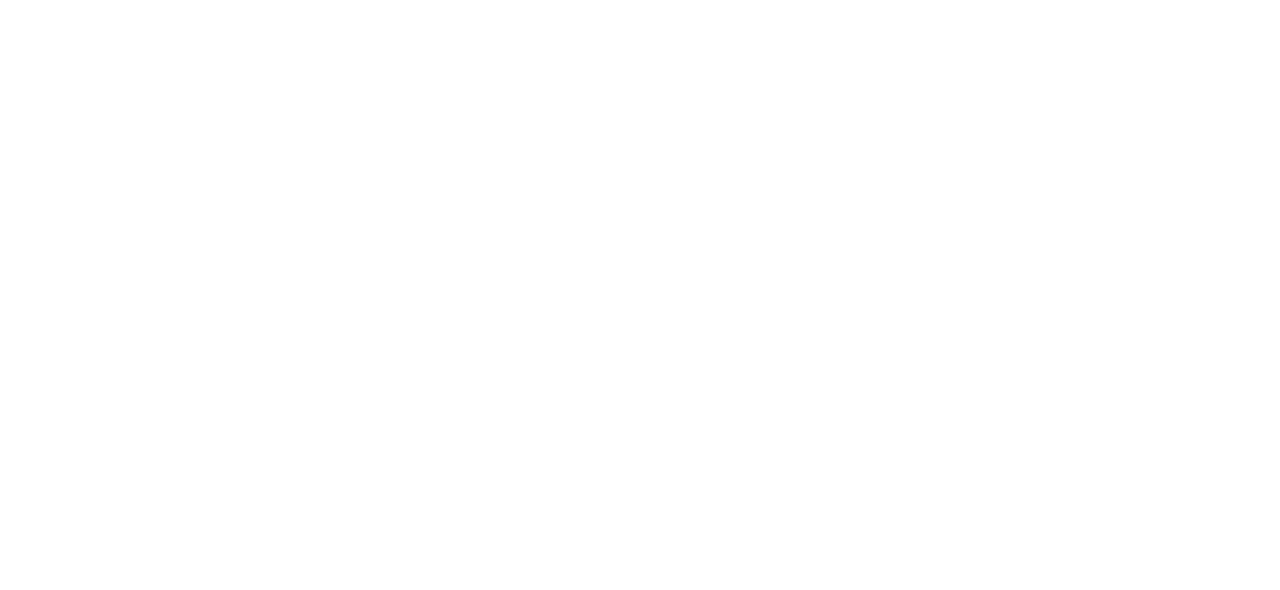
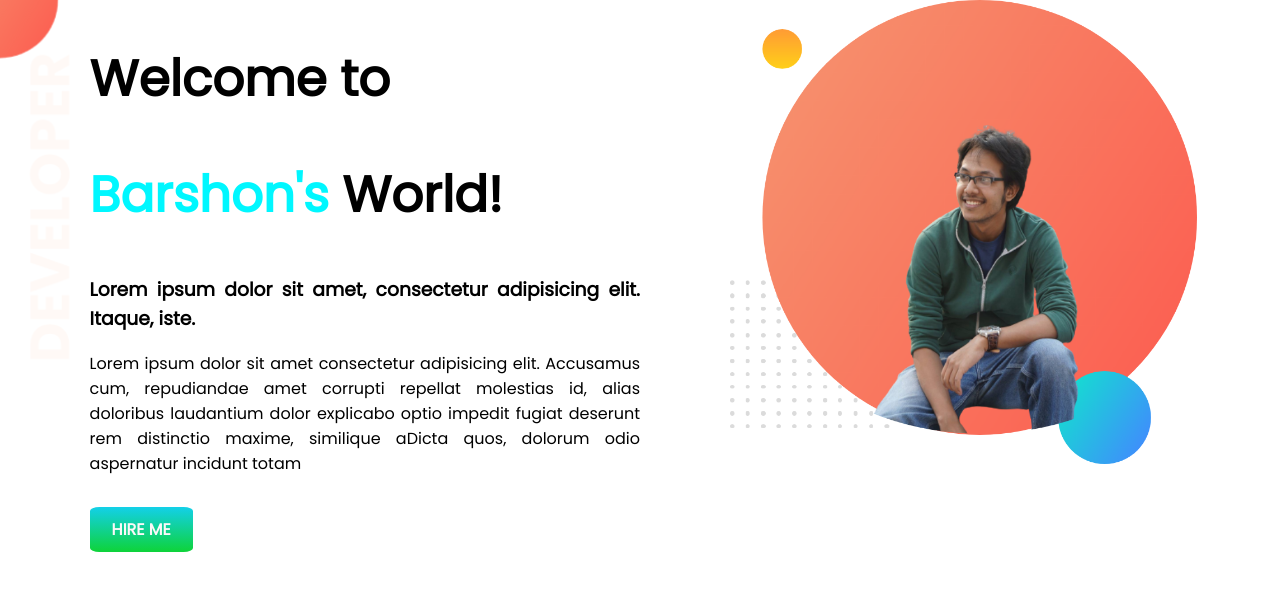
Before and after one commit to Barshonwebdev/First-portfolio, a plain HTML site: page index.html in a window 1280 px wide. Drawn offline with Linux system fonts and the light colour scheme.

Commit message:
top part

```diff
--- a/index.html
+++ b/index.html
@@ -1,12 +1,34 @@
 <!DOCTYPE html>
 <html lang="en">
+
 <head>
     <meta charset="UTF-8">
     <meta name="viewport" content="width=device-width, initial-scale=1.0">
     <title>Barshon's Portfolio</title>
+    <link rel="preconnect" href="https://fonts.googleapis.com">
+    <link rel="preconnect" href="https://fonts.gstatic.com" crossorigin>
+    <link href="https://fonts.googleapis.com/css2?family=Poppins&display=swap" rel="stylesheet">
     <link rel="stylesheet" href="portfolio.css">
+
 </head>
+
 <body>
+   <section class="top">
+    <div class="half">
+        <h1>Welcome to </h1>
+        <h1><span class="high">Barshon's</span> World!</h1>
+        <h3>Lorem ipsum dolor sit amet, consectetur adipisicing elit. Itaque, iste.</h3>
+        <p>Lorem ipsum dolor sit amet consectetur adipisicing elit. Accusamus cum, repudiandae amet corrupti repellat
+            molestias id, alias doloribus laudantium dolor explicabo optio impedit fugiat deserunt rem distinctio
+            maxime, similique aDicta quos, dolorum odio aspernatur incidunt totam
+        </p>
+        <br>
+        <a class="hire" target="_blank" href="https://www.linkedin.com/in/barshon-chowdhury-a5b0791a7/">HIRE ME</a>
+    </div>
+    <div class="half">
+    <img src="images/my-bg.png" alt="">
+    </div>
+   </section>
+</body>
 
-</body>
 </html>
--- a/portfolio.css
+++ b/portfolio.css
@@ -0,0 +1,47 @@
+body{
+    font-family: 'Poppins', sans-serif;
+    margin: 0%;
+}
+
+h1{
+    font-size: 50px;
+}
+
+.high{
+    color: rgb(0, 247, 255);
+}
+
+section{
+    display: flex;
+}
+
+.half{
+      width: 50%;
+      text-align: justify;
+
+      padding-left: 7%;
+}
+
+.half img{
+    width: 85%;
+}
+
+.hire{
+    text-decoration: none;
+    background-image: linear-gradient(rgb(19, 208, 233), rgb(14, 211, 57));
+    padding: 2% 4%;
+    color: rgb(252, 248, 248);
+    border-radius: 9%;
+    -webkit-border-radius: 9%;
+    -moz-border-radius: 9%;
+    -ms-border-radius: 9%;
+    -o-border-radius: 9%;
+    font-weight: 700;
+
+}
+
+.top{
+    background-image: url(images/top-banner.png);
+    background-repeat: no-repeat;
+
+}
```
Also changed, not shown: images/my-bg.png (added), images/my-bg2.png (added), images/top-banner.png (added).
